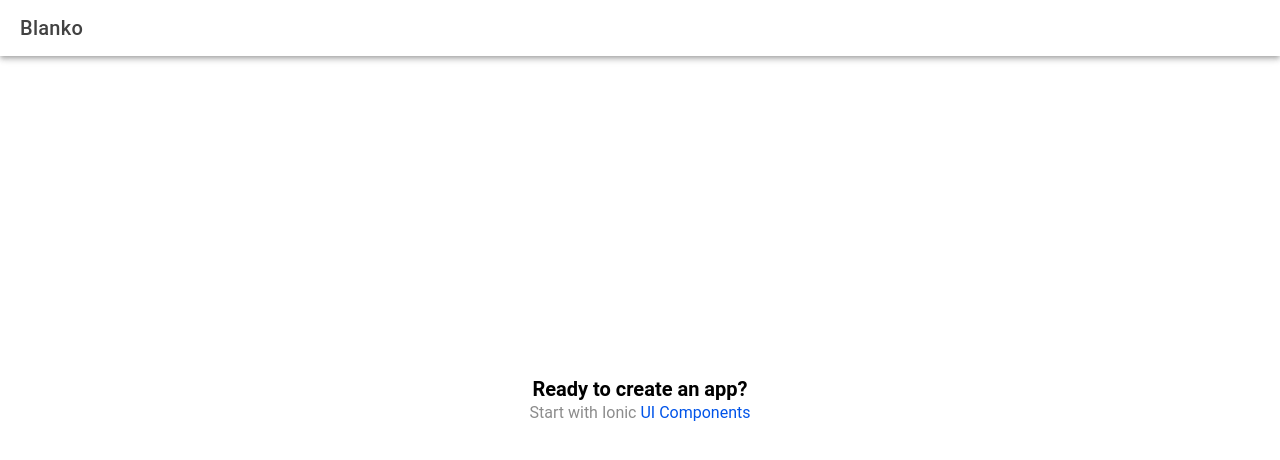
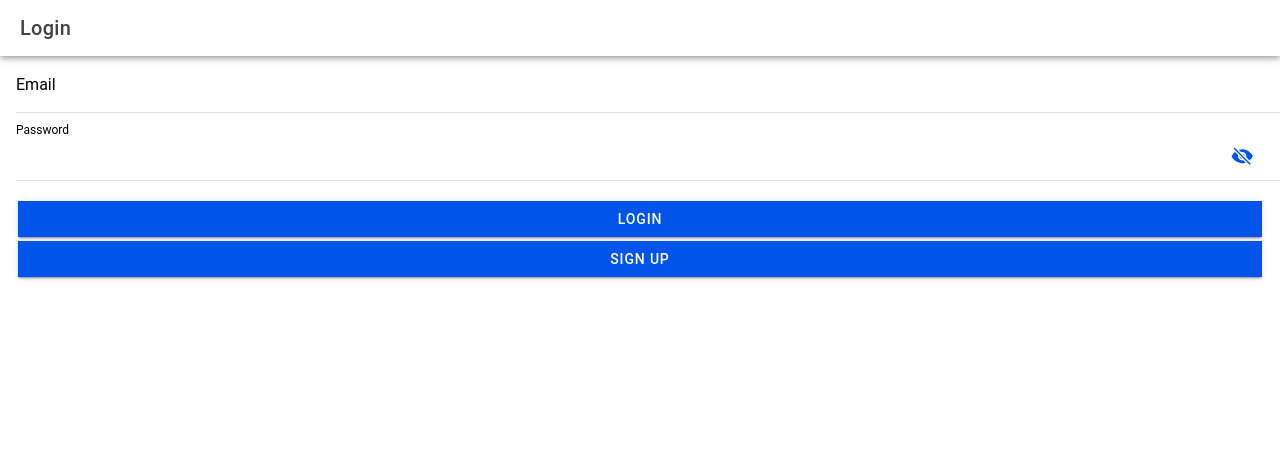
Before and after one commit to SarahSuyat/CrimpTask, a React (Vite) app: page /CrimpTask in a window 1280 px wide. Before the commit this address led to /CrimpTask/home. Shown: the top 460 px of the page. Built offline with nearby package versions, Linux system fonts and the light colour scheme.

Commit message:
edited login and Register for routing

```diff
--- a/package.json
+++ b/package.json
@@ -5,8 +5,8 @@
   "type": "module",
   "homepage": "https://SarahSuyat.github.io/CrimpTask/",
   "scripts": {
-    "predeploy" : "npm run build",
-    "deploy" : "gh-pages -d dist",
+    "predeploy": "npm run build",
+    "deploy": "gh-pages -d dist",
     "dev": "vite",
     "build": "tsc && vite build",
     "preview": "vite preview",
@@ -45,6 +45,7 @@
     "eslint-plugin-react": "^7.32.2",
     "eslint-plugin-react-hooks": "^5.1.0",
     "eslint-plugin-react-refresh": "^0.4.19",
+    "gh-pages": "^6.3.0",
     "globals": "^15.15.0",
     "jsdom": "^22.1.0",
     "terser": "^5.4.0",
--- a/src/App.tsx
+++ b/src/App.tsx
@@ -33,6 +33,8 @@ import '@ionic/react/css/palettes/dark.system.css';
 /* Theme variables */
 import './theme/variables.css';
 import Login from './pages/Login';
+import Register from './pages/Register';
+
 
 setupIonicReact();
 
@@ -40,12 +42,11 @@ const App: React.FC = () => (
   <IonApp>
     <IonReactRouter>
       <IonRouterOutlet>
-      <Route exact path="/CrimpTask/home">
-          <Home />
-        </Route>
-        <Route exact path="/CrimpTask/">
-           <Redirect to="/CrimpTask/home" />
-        </Route>
+      <Route exact path="/CrimpTask" component={Login} />
+
+      <Route exact path="/register" component={Register} />
+
+
       </IonRouterOutlet>
     </IonReactRouter>
   </IonApp>
--- a/src/pages/Login.tsx
+++ b/src/pages/Login.tsx
@@ -19,7 +19,7 @@ import {
     const navigation = useIonRouter();
 
     const doLogin = () => {
-        navigation.push('/it35-lab/app','forward','replace');
+        navigation.push('/CrimpTask/app','forward','replace');
       };
 
       const goToRegister = () => {
--- a/src/pages/Register.tsx
+++ b/src/pages/Register.tsx
@@ -39,12 +39,12 @@ import {
 
     // After successful registration, navigate to the login page (or home page)
     setTimeout(() => {
-        navigation.push("/login", "forward", "replace"); // Navigate to login page
+      navigation.push("/CrimpTask", "forward", "replace"); // Navigate to login page
     }, 2000); // 2-second delay to show the toast
   };
 
   const navigateToLogin = () => {
-      navigation.push("/login"); // Navigate back to Login page
+    navigation.push("/CrimpTask"); // Navigate back to Login page
   };
 
   return (
```
Also changed, not shown: 1 other file (tests, documents, lock files or other folders). Lines whose indentation alone changed are shown as unchanged.
